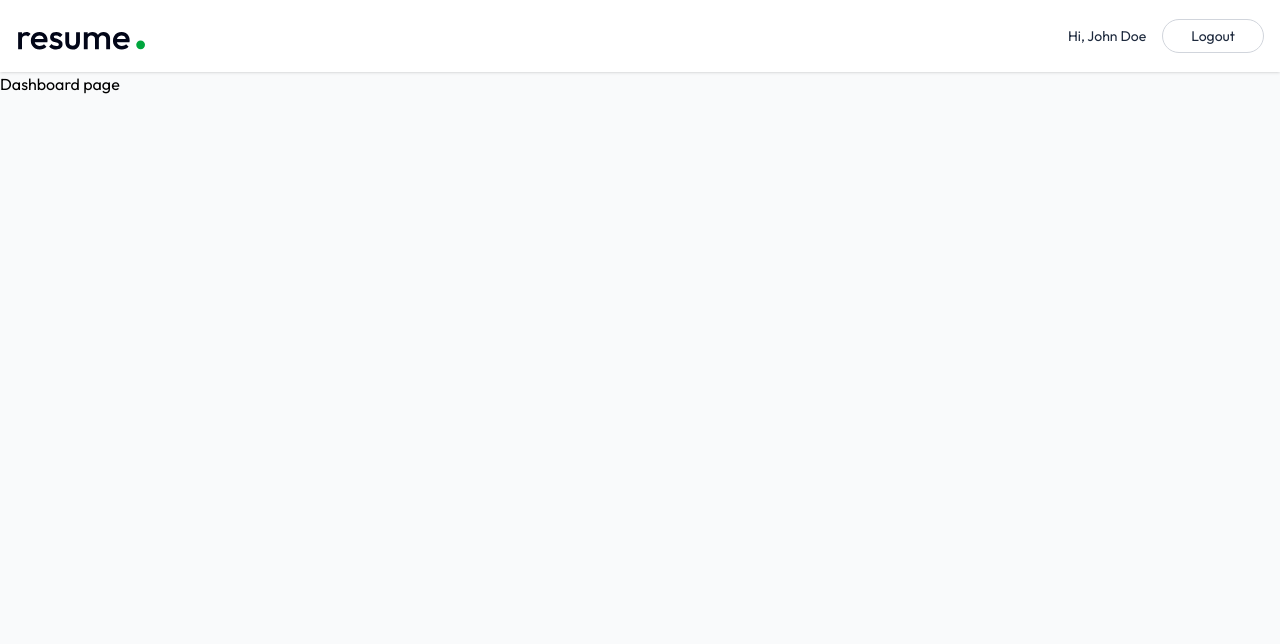
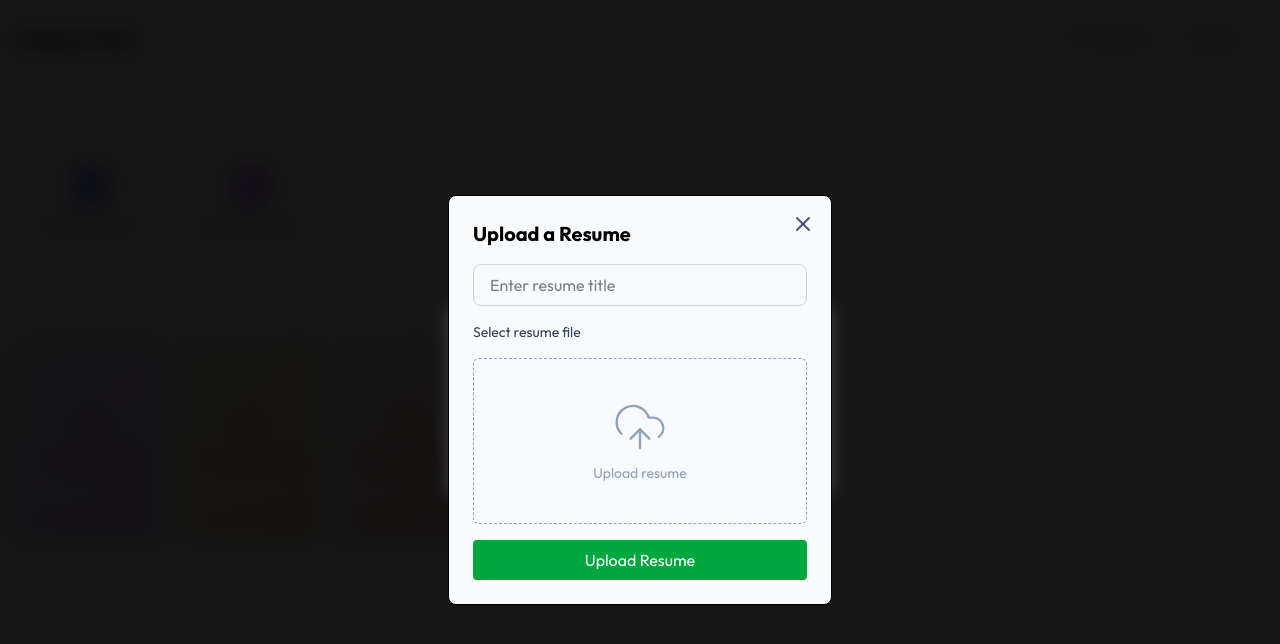
Before and after one commit to doublehan2023/ai-resume-builder, a React (Vite) app in the folder client/: page /app in a window 1280 px wide. Shown: the top 644 px of the page. Built offline with nearby package versions, Linux system fonts and the light colour scheme.

Commit message:
update dashboard page

```diff
--- a/client/src/index.css
+++ b/client/src/index.css
@@ -1,4 +1,4 @@
-@import url('https://fonts.googleapis.com/css2?family=Outfit:wght@100..900&display=swap');
+@import url("https://fonts.googleapis.com/css2?family=Outfit:wght@100..900&display=swap");
 @import "tailwindcss";
 
 * {
@@ -9,4 +9,13 @@
   button {
     @apply cursor-pointer;
   }
+  input:not([type="checkbox"]) {
+    @apply outline-none focus:ring border border-gray-300
+    focus:ring-blue-500 focus:border-blue-500 rounded-lg;
+  }
+  textarea {
+    @apply outline-none focus:ring border border-gray-300
+    focus:ring-blue-500 focus:border-blue-500 rounded-lg
+    resize-none;
+  }
 }
--- a/client/src/pages/Dashboard.jsx
+++ b/client/src/pages/Dashboard.jsx
@@ -1,11 +1,258 @@
-import React from 'react'
+import {
+  FilePenLineIcon,
+  PencilIcon,
+  PlusIcon,
+  TrashIcon,
+  UploadCloud,
+  UploadCloudIcon,
+  XIcon,
+} from "lucide-react";
+import React, { useState, useEffect } from "react";
+import { dummyResumeData } from "../assets/assets";
+import { useNavigate } from "react-router-dom";
 
 const Dashboard = () => {
+  const colors = ["#9333ea", "#d97706", "#dc2626", "#0284c7", "#16a34a"];
+  const [allResumes, setAllResumes] = useState([]);
+  const [showCreateResume, setShowCreateResume] = useState([false]);
+  const [showUploadResume, setShowUploadResume] = useState([false]);
+  const [title, setTitle] = useState("");
+  const [resume, setResume] = useState(null);
+  const [editResumeId, setEditResumeId] = useState("");
+
+  const navigate = useNavigate();
+
+  const loadAllResumes = async () => {
+    setAllResumes(dummyResumeData);
+  };
+
+  const createResume = async (event) => {
+    event.preventDefault();
+    setShowCreateResume(false);
+    navigate(`/app/builder/res123`);
+  };
+
+  const uploadResume = async (event) => {
+    event.preventDefault();
+    setShowUploadResume(false);
+    navigate(`/app/builder/res123`);
+  }
+
+  useEffect(() => {
+    loadAllResumes();
+  }, []);
+
   return (
     <div>
-      <h1>Dashboard page</h1>
+      <div className="max-w-7xl mx-auto px-4 py-8">
+        <p className="text-2xl font-medium mb-6 bg-gradient-to-r from-slate-600 to-slate-700 bg-clip-text text-transparent sm:hidden">
+          Welcome, John Doe
+        </p>
+
+        <div className="flex gap-4">
+          <button
+            onClick={() => setShowCreateResume(true)}
+            className="w-full bg-white sm:max-w-36 h-48 flex flex-col items-center
+            justify-center rounded-lg gap-2 text-slate-600 border border-dashed
+            border-slate-300 group hover:border-indigo-500 hover:shadow-lg transition-all
+            duration-300 cursor-pointer"
+          >
+            <PlusIcon
+              className="size-11 transition-all duration-300 p-2.5
+            bg-gradient-to-r from-indigo-300 to-indigo-500 text-white rounded-full"
+            />
+            <p
+              className="text-sm group-hover:text-indigo-600 transition-all
+            duration-300"
+            >
+              Create Resume
+            </p>
+          </button>
+
+          <button
+            onClick={() => setShowUploadResume(true)}
+            className="w-full bg-white sm:max-w-36 h-48 flex flex-col items-center
+            justify-center rounded-lg gap-2 text-slate-600 border border-dashed
+            border-slate-300 group hover:border-purple-500 hover:shadow-lg transition-all
+            duration-300 cursor-pointer"
+          >
+            <UploadCloudIcon
+              className="size-11 transition-all duration-300 p-2.5
+            bg-gradient-to-r from-purple-300 to-purple-500 text-white rounded-full"
+            />
+            <p
+              className="text-sm group-hover:text-purple-600 transition-all
+            duration-300"
+            >
+              Upload Existing
+            </p>
+          </button>
+        </div>
+
+        <hr className="border-slate-300 my-6 sm:w-[305px]" />
+
+        <div className="grid grid-cols-2 sm:flex flex-wrap gap-4">
+          {allResumes.map((resume, index) => {
+            const baseColor = colors[index % colors.length];
+            return (
+              <button
+                key={index}
+                className="relative w-full sm:max-w-36 h-48 flex
+              flex-col items-center justify-center rounded-lg gap-2
+              border group hover:shadow-lg transition-all duration-300 cursor-pointer"
+                style={{
+                  background: `linear-gradient(135deg, ${baseColor}10, ${baseColor}40)`,
+                  borderColor: baseColor + "40",
+                }}
+              >
+                <FilePenLineIcon
+                  className="size-7 group-hover:scale-105
+                transition-all"
+                  style={{ color: baseColor }}
+                />
+                <p
+                  className="text-sm group-hover:scale-105 transition-all px-2
+                text-center"
+                  style={{ color: baseColor }}
+                >
+                  {" "}
+                  {resume.title}{" "}
+                </p>
+                <p
+                  className="absolute bottom-1 text-[11px]
+                text-slate-400 group-hover:text-slate-500 transition-all duration-300
+                px-2 text-center"
+                  style={{ color: baseColor + "90" }}
+                >
+                  Updated on {new Date(resume.updatedAt).toLocaleDateString()}
+                </p>
+                <div className="absolute top-1 right-1 group-hover:flex items-center hidden">
+                  <TrashIcon
+                    className="size-7 p-1.5 hover:bg-white/50 rounded
+                  text-slate-700 transition-colors"
+                  />
+                  <PencilIcon
+                    className="size-7 p-1.5 hover:bg-white/50 rounded
+                  text-slate-700 transition-colors"
+                  />
+                </div>
+              </button>
+            );
+          })}
+        </div>
+
+        {showCreateResume && (
+          <form
+            onSubmit={createResume}
+            onClick={() => setShowCreateResume(false)}
+            className="fixed inset-0 bg-black/70 backdrop-blur
+          bg-opcacity-50 z-10 flex items-center justify-center"
+          >
+            <div
+              onClick={(e) => e.stopPropagation()}
+              className="relative bg-slate-50 border shadow-md rounded-lg
+            w-full max-w-sm p-6"
+            >
+              <h2 className="text-xl font-bold mb-4">Create a Resume</h2>
+              <input
+                onChange={(e) => setTitle(e.target.value)}
+                value={title}
+                type="text"
+                placeholder="Enter resume title"
+                className="w-full
+              px-4 py-2 mb-4 focus:border-green-600"
+                required
+              />
+              <button
+                className="w-full py-2 bg-green-600 text-white
+              rounded hover:bg-green-700 transition-colors"
+              >
+                Create Resume
+              </button>
+              <XIcon
+                className="absolute top-4 right-4 text-slate-400
+              hover: text-slate-600 cursor-pointer transition-colors"
+                onClick={() => {
+                  setShowCreateResume(false);
+                  setTitle("");
+                }}
+              />
+            </div>
+          </form>
+        )}
+
+        {showUploadResume && (
+          <form
+            onSubmit={uploadResume}
+            onClick={() => setShowUploadResume(false)}
+            className="fixed inset-0 bg-black/70 backdrop-blur
+          bg-opcacity-50 z-10 flex items-center justify-center"
+          >
+            <div
+              onClick={(e) => e.stopPropagation()}
+              className="relative bg-slate-50 border shadow-md rounded-lg
+            w-full max-w-sm p-6"
+            >
+              <h2 className="text-xl font-bold mb-4">Upload a Resume</h2>
+              <input
+                onChange={(e) => setTitle(e.target.value)}
+                value={title}
+                type="text"
+                placeholder="Enter resume title"
+                className="w-full
+              px-4 py-2 mb-4 focus:border-green-600"
+                required
+              />
+              <div>
+                <label
+                  htmlFor="resume-input"
+                  className="block text-sm text-slate-700"
+                >
+                  Select resume file
+                  <div
+                    className="flex flex-col items-center justify-center
+                  gap-2 border group text-slate-400 border-slate-400 border-dashed
+                  rounded-md p-4 py-10 my-4 hover:border-green-500
+                  hover:text-green-700 cursor-pointer transition-colors"
+                  >
+                    {resume ? (
+                      <p className="text-green-700">{resume.name}</p>
+                    ) : (
+                      <>
+                        <UploadCloud className="size-14 stroke-1" />
+                        <p>Upload resume</p>
+                      </>
+                    )}
+                  </div>
+                </label>
+                <input
+                  type="file"
+                  id="resume-input"
+                  accept=".pdf"
+                  hidden
+                  onChange={(e) => setResume(e.target.files[0])}
+                />
+              </div>
+              <button
+                className="w-full py-2 bg-green-600 text-white
+              rounded hover:bg-green-700 transition-colors"
+              >
+                Upload Resume
+              </button>
+              <XIcon
+                className="absolute top-4 right-4 text-slate-400
+              hover: text-slate-600 cursor-pointer transition-colors"
+                onClick={() => {
+                  setShowUploadResume(false);
+                  setTitle("");
+                }}
+              />
+            </div>
+          </form>
+        )}
+      </div>
     </div>
-  )
-}
+  );
+};
 
-export default Dashboard
+export default Dashboard;
```
